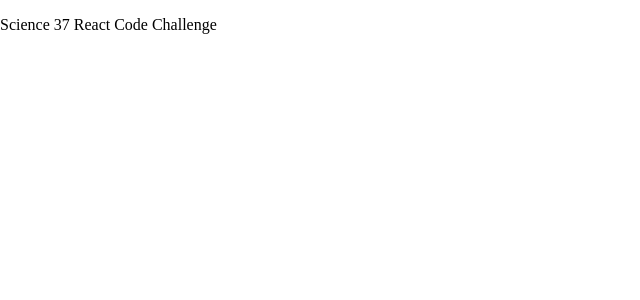
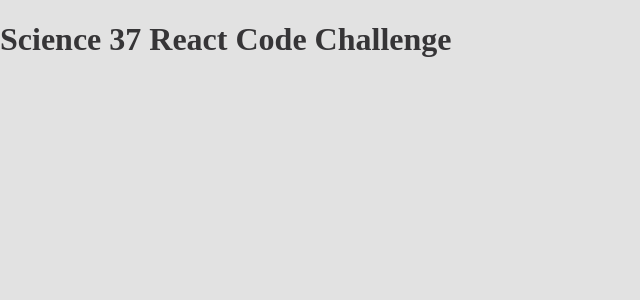
Before and after one commit to sbefort/science37, a React (Create React App) app in the folder frontend/: page / in a window 1280 px wide. Shown: the top 300 px of the page, without its empty margins (0-640 px from the left). Built offline with nearby package versions, Linux system fonts and the light colour scheme.

Commit message:
Added dark and light theme capabilities

```diff
--- a/frontend/src/components/App.js
+++ b/frontend/src/components/App.js
@@ -1,12 +1,18 @@
+import { ThemeProvider } from 'styled-components';
+import { lightTheme, darkTheme } from '../styles/theme';
+import { GlobalStyles } from '../styles/global';
+
+const params = new URLSearchParams(window.location.search);
+const theme = params.get('theme') === 'dark' ? darkTheme : lightTheme;
+
 function App() {
   return (
-    <div className="App">
-      <header>
-        <p>
-          Science 37 React Code Challenge
-        </p>
-      </header>
-    </div>
+    <ThemeProvider theme={theme}>
+      <GlobalStyles />
+      <h1>Science 37 React Code Challenge</h1>
+      <footer>
+      </footer>
+    </ThemeProvider>
   );
 }
 
--- /dev/null
+++ b/frontend/src/styles/global.js
@@ -0,0 +1,9 @@
+import { createGlobalStyle } from 'styled-components';
+
+export const GlobalStyles = createGlobalStyle`
+  body {
+    background: ${({ theme }) => theme.body};
+    color: ${({ theme }) => theme.text};
+    transition: all 0.25s linear;
+  }
+`;
--- /dev/null
+++ b/frontend/src/styles/theme.js
@@ -0,0 +1,13 @@
+export const lightTheme = {
+  body: '#E2E2E2',
+  text: '#363537',
+  toggleBorder: '#FFF',
+  gradient: 'linear-gradient(#39598A, #79D7ED)',
+}
+
+export const darkTheme = {
+  body: '#363537',
+  text: '#FAFAFA',
+  toggleBorder: '#6B8096',
+  gradient: 'linear-gradient(#091236, #1E215D)',
+}
```
